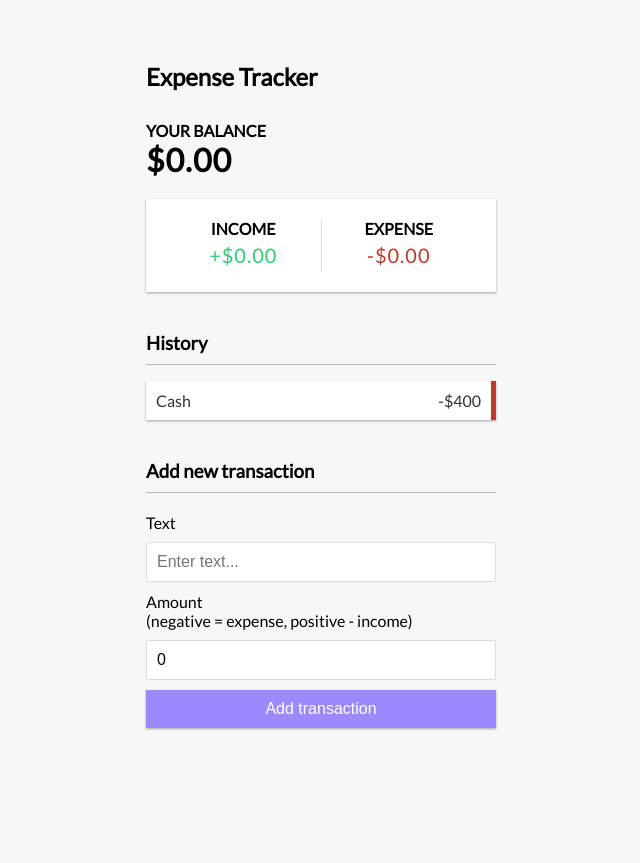
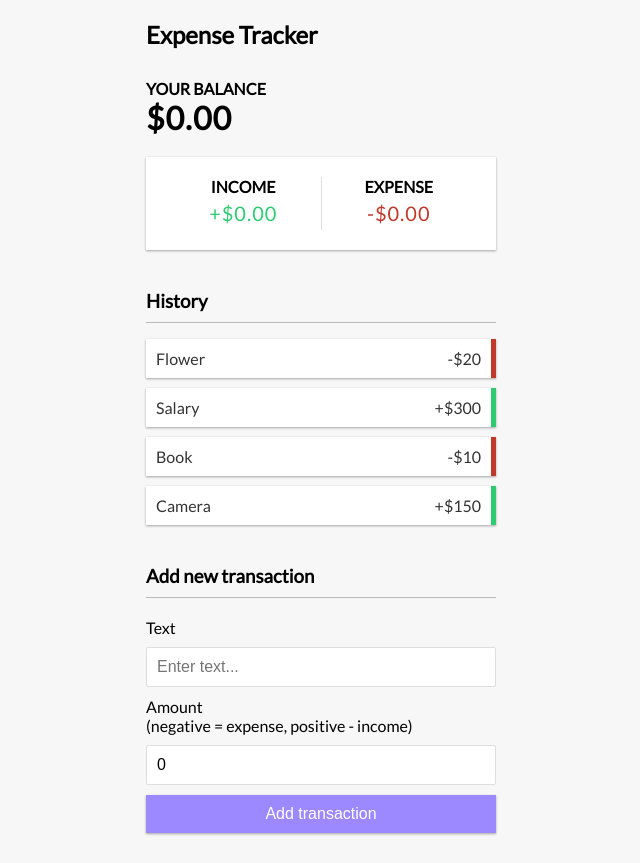
Before and after one commit to MohamedShawkyBayoumi/Expense-Tracker, a React (Create React App) app: page / in a window 1280 px wide. Shown: the whole page, without its empty margins (319-959 px from the left). Before the commit the page ends 800 px from the top, so only its background shows below. Built offline with nearby package versions, Linux system fonts and the light colour scheme.

Commit message:
handle mapping of transactions list

```diff
--- /dev/null
+++ b/src/components/Transaction.js
@@ -0,0 +1,12 @@
+import React from 'react'
+
+const Transaction = ({ text, id, amount }) => {
+    const sign = amount < 0 ? '-' : '+';
+    return (
+        <li className={amount < 0 ? 'minus' : 'plus'} key={id}>
+            {text} <span>{sign}${Math.abs(amount)}</span><button className="delete-btn">x</button>
+        </li>
+    )
+}
+
+export default Transaction
--- a/src/components/TransactionList.js
+++ b/src/components/TransactionList.js
@@ -1,13 +1,19 @@
-import React from 'react'
+import React, { useContext } from 'react';
+import { GlobalContext } from '../context/GlobalState';
+import Transaction from './Transaction';
 
 const TransactionList = () => {
+    const context = useContext(GlobalContext);
+
+    const { transactions } = context;
+
     return (
         <div>
             <h3>History</h3>
             <ul id="list" className="list">
-                <li className="minus">
-                    Cash <span>-$400</span><button className="delete-btn">x</button>
-                </li>
+                {transactions.length > 0 && transactions.map(transaction => (
+                    <Transaction {...transaction} key={transaction.id} />
+                ))}
             </ul>
         </div>
     )
```
